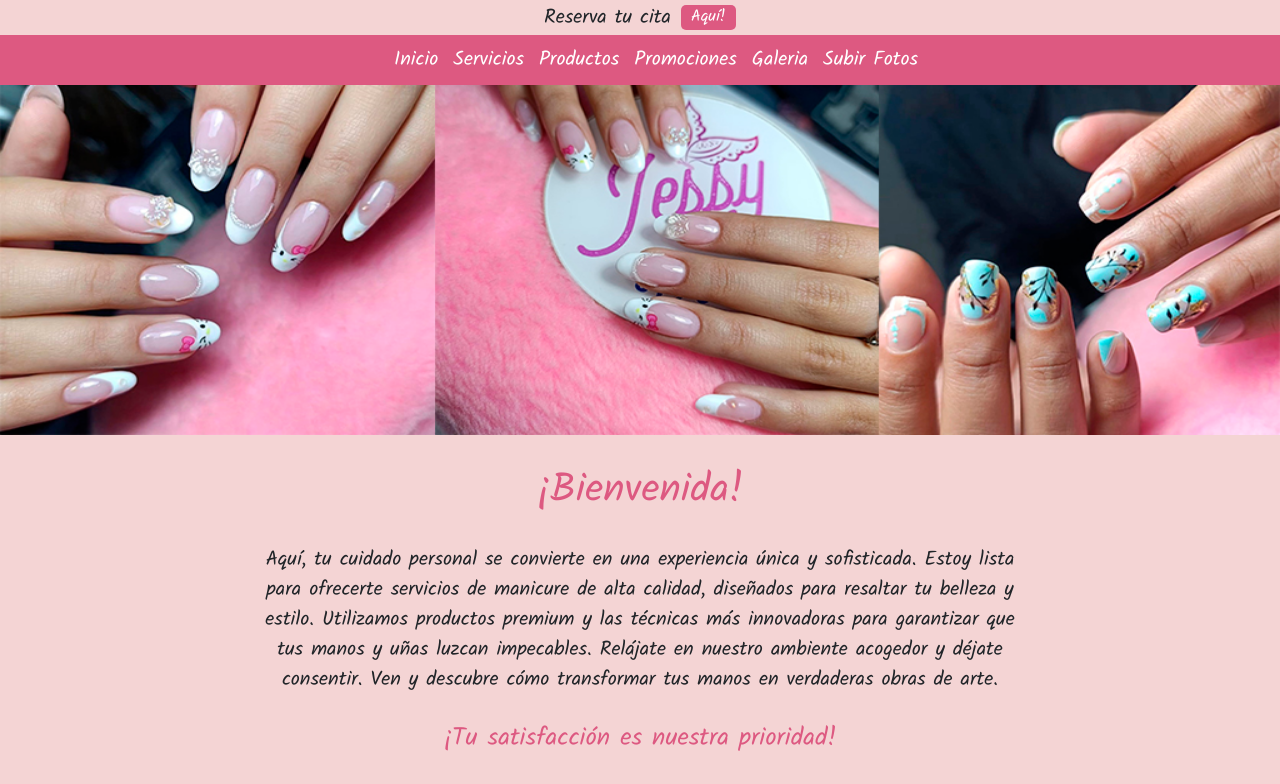
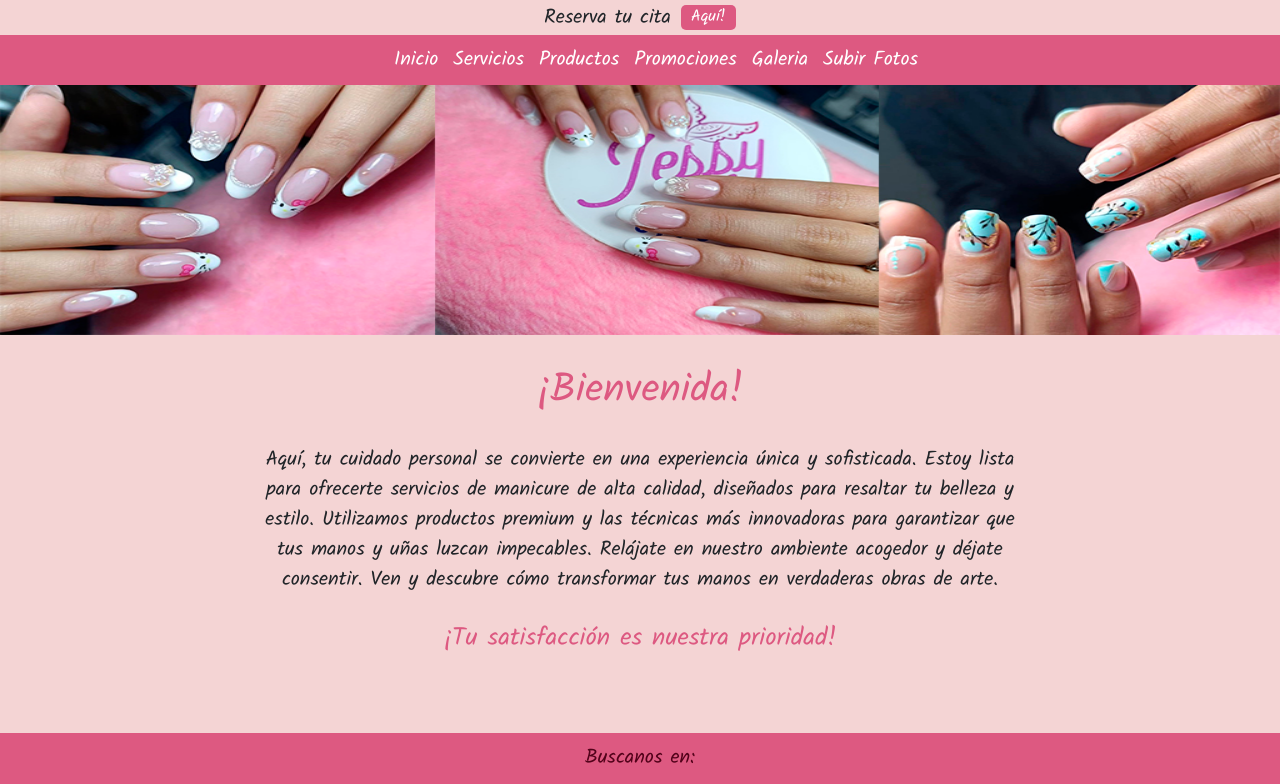
Before and after one commit to RobledoJohn/JessNails, a Vue app: page / in a window 1280 px wide. Shown: the top 784 px of the page. Built offline with nearby package versions, Linux system fonts and the light colour scheme.

Commit message:
modificando altura de banner a 250 px de alto

```diff
--- a/src/views/HomeView.vue
+++ b/src/views/HomeView.vue
@@ -21,10 +21,9 @@
 
 .home-banner{
   width: 100%;
-  height: 350px;
+  height: 250px;
   object-position: center;
 }
-
 
 .home-txt{
   font-size: 20px;
```
